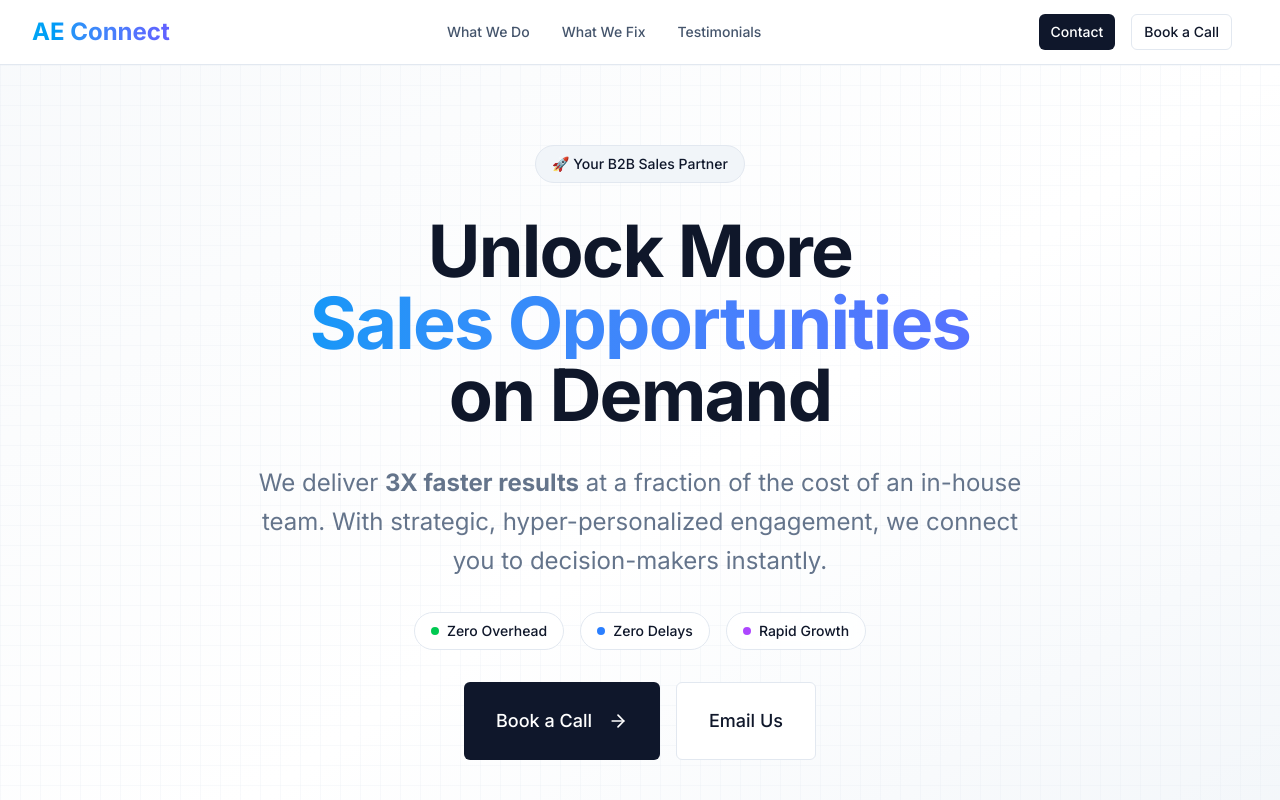
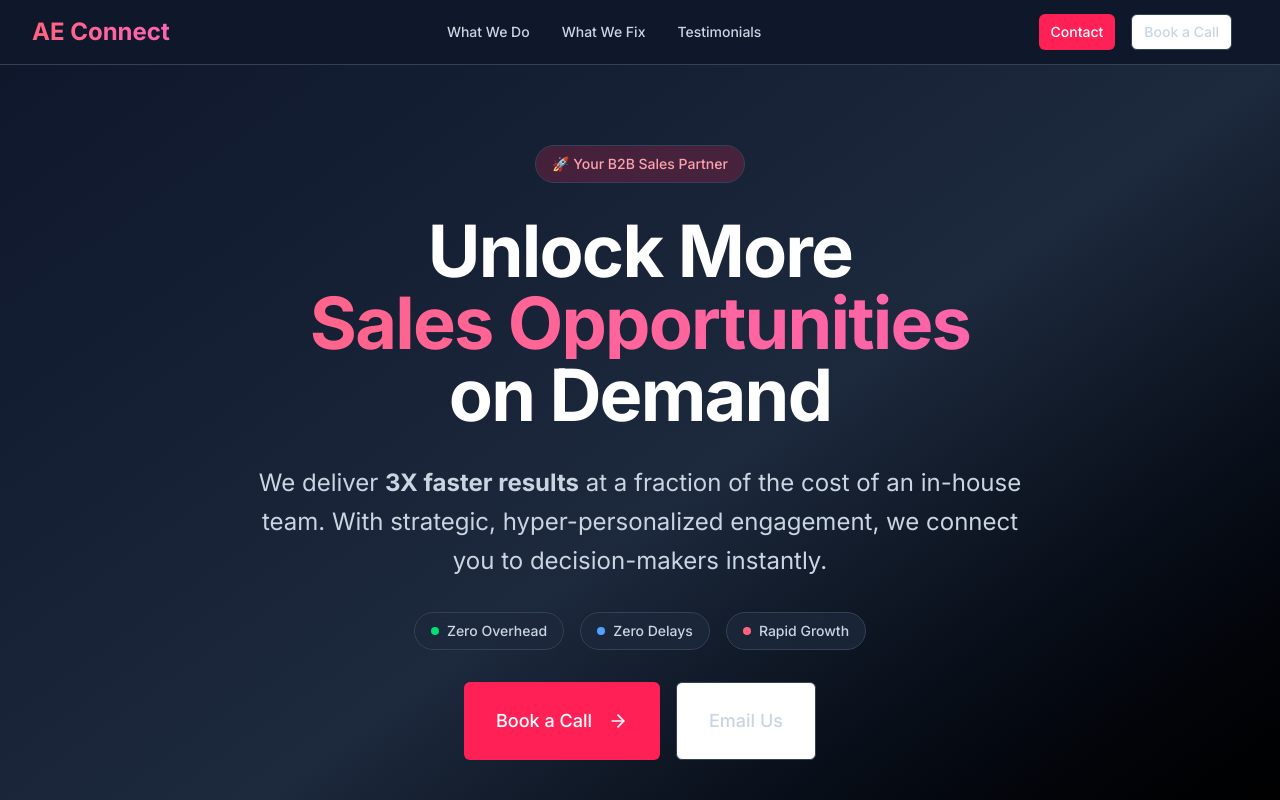
Before and after one commit to wilaine/aeconnect, a Next.js app in the folder ae-connect-landing/: page / in a window 1280 px wide. Shown: the top 800 px of the page. Built offline with nearby package versions, Linux system fonts and the light colour scheme.

Commit message:
Update color scheme to red/pink theme with dark background

```diff
--- a/ae-connect-landing/src/app/globals.css
+++ b/ae-connect-landing/src/app/globals.css
@@ -2,25 +2,25 @@
 
 /* Custom theme variables */
 @theme {
-  --color-background: #ffffff;
-  --color-foreground: #0f172a;
-  --color-card: #ffffff;
-  --color-card-foreground: #0f172a;
-  --color-popover: #ffffff;
-  --color-popover-foreground: #0f172a;
-  --color-primary: #0f172a;
+  --color-background: #0f172a;
+  --color-foreground: #f8fafc;
+  --color-card: #1e293b;
+  --color-card-foreground: #f8fafc;
+  --color-popover: #1e293b;
+  --color-popover-foreground: #f8fafc;
+  --color-primary: #e11d48;
   --color-primary-foreground: #f8fafc;
-  --color-secondary: #f1f5f9;
-  --color-secondary-foreground: #0f172a;
-  --color-muted: #f1f5f9;
-  --color-muted-foreground: #64748b;
-  --color-accent: #f1f5f9;
-  --color-accent-foreground: #0f172a;
+  --color-secondary: #334155;
+  --color-secondary-foreground: #f8fafc;
+  --color-muted: #475569;
+  --color-muted-foreground: #94a3b8;
+  --color-accent: #e11d48;
+  --color-accent-foreground: #f8fafc;
   --color-destructive: #ef4444;
   --color-destructive-foreground: #f8fafc;
-  --color-border: #e2e8f0;
-  --color-input: #e2e8f0;
-  --color-ring: #0f172a;
+  --color-border: #334155;
+  --color-input: #334155;
+  --color-ring: #e11d48;
   --radius: 0.75rem;
 }
 
--- a/ae-connect-landing/src/components/hero.tsx
+++ b/ae-connect-landing/src/components/hero.tsx
@@ -9,9 +9,9 @@ import { siteConfig } from "@/config/site"
 
 export function Hero() {
   return (
-    <section className="relative min-h-screen flex items-center justify-center overflow-hidden bg-gradient-to-br from-slate-50 via-white to-slate-100">
+    <section className="relative min-h-screen flex items-center justify-center overflow-hidden bg-gradient-to-br from-slate-900 via-slate-800 to-black">
       {/* Background Pattern */}
-      <div className="absolute inset-0 bg-grid-slate-200/50 opacity-50" />
+      <div className="absolute inset-0 bg-grid-slate-700/30 opacity-50" />
 
       <div className="relative container max-w-7xl px-4 sm:px-6 lg:px-8 py-20">
         <div className="text-center space-y-8">
@@ -21,7 +21,7 @@ export function Hero() {
             animate={{ opacity: 1, y: 0 }}
             transition={{ duration: 0.5 }}
           >
-            <Badge variant="secondary" className="px-4 py-2 text-sm font-medium">
+            <Badge variant="secondary" className="px-4 py-2 text-sm font-medium bg-rose-500/20 text-rose-300 border-rose-500/30">
               🚀 Your B2B Sales Partner
             </Badge>
           </motion.div>
@@ -33,9 +33,9 @@ export function Hero() {
             transition={{ duration: 0.5, delay: 0.1 }}
             className="space-y-4"
           >
-            <h1 className="text-4xl md:text-6xl lg:text-7xl font-bold tracking-tight">
+            <h1 className="text-4xl md:text-6xl lg:text-7xl font-bold tracking-tight text-white">
               <span className="block">Unlock More</span>
-              <span className="block bg-gradient-to-r from-sky-500 to-indigo-500 bg-clip-text text-transparent">
+              <span className="block bg-gradient-to-r from-rose-400 to-pink-400 bg-clip-text text-transparent">
                 Sales Opportunities
               </span>
               <span className="block">on Demand</span>
@@ -47,7 +47,7 @@ export function Hero() {
             initial={{ opacity: 0, y: 20 }}
             animate={{ opacity: 1, y: 0 }}
             transition={{ duration: 0.5, delay: 0.2 }}
-            className="text-xl md:text-2xl text-muted-foreground max-w-3xl mx-auto leading-relaxed"
+            className="text-xl md:text-2xl text-slate-300 max-w-3xl mx-auto leading-relaxed"
           >
             We deliver <strong>3X faster results</strong> at a fraction of the cost of an in-house team.
             With strategic, hyper-personalized engagement, we connect you to decision-makers instantly.
@@ -60,17 +60,17 @@ export function Hero() {
             transition={{ duration: 0.5, delay: 0.3 }}
             className="flex flex-wrap justify-center gap-4 text-sm font-medium"
           >
-            <div className="flex items-center space-x-2 bg-white/80 backdrop-blur px-4 py-2 rounded-full border border-slate-200">
-              <span className="w-2 h-2 bg-green-500 rounded-full"></span>
-              <span>Zero Overhead</span>
+            <div className="flex items-center space-x-2 bg-slate-800/80 backdrop-blur px-4 py-2 rounded-full border border-slate-600">
+              <span className="w-2 h-2 bg-green-400 rounded-full"></span>
+              <span className="text-slate-300">Zero Overhead</span>
             </div>
-            <div className="flex items-center space-x-2 bg-white/80 backdrop-blur px-4 py-2 rounded-full border border-slate-200">
-              <span className="w-2 h-2 bg-blue-500 rounded-full"></span>
-              <span>Zero Delays</span>
+            <div className="flex items-center space-x-2 bg-slate-800/80 backdrop-blur px-4 py-2 rounded-full border border-slate-600">
+              <span className="w-2 h-2 bg-blue-400 rounded-full"></span>
+              <span className="text-slate-300">Zero Delays</span>
             </div>
-            <div className="flex items-center space-x-2 bg-white/80 backdrop-blur px-4 py-2 rounded-full border border-slate-200">
-              <span className="w-2 h-2 bg-purple-500 rounded-full"></span>
-              <span>Rapid Growth</span>
+            <div className="flex items-center space-x-2 bg-slate-800/80 backdrop-blur px-4 py-2 rounded-full border border-slate-600">
+              <span className="w-2 h-2 bg-rose-400 rounded-full"></span>
+              <span className="text-slate-300">Rapid Growth</span>
             </div>
           </motion.div>
 
@@ -81,13 +81,13 @@ export function Hero() {
             transition={{ duration: 0.5, delay: 0.4 }}
             className="flex flex-col sm:flex-row gap-4 justify-center"
           >
-            <Button asChild size="lg" className="text-lg px-8 py-6 h-auto">
+            <Button asChild size="lg" className="text-lg px-8 py-6 h-auto bg-rose-500 hover:bg-rose-600 text-white">
               <Link href="#contact" className="flex items-center space-x-2">
                 <span>Book a Call</span>
                 <ArrowRight className="w-5 h-5" />
               </Link>
             </Button>
-            <Button asChild size="lg" variant="outline" className="text-lg px-8 py-6 h-auto">
+            <Button asChild size="lg" variant="outline" className="text-lg px-8 py-6 h-auto border-slate-600 text-slate-300 hover:bg-slate-800 hover:text-white">
               <Link href={siteConfig.links.email}>Email Us</Link>
             </Button>
           </motion.div>
@@ -101,7 +101,7 @@ export function Hero() {
           >
             <Link
               href="#about"
-              className="inline-flex flex-col items-center space-y-2 text-muted-foreground hover:text-primary transition-colors"
+              className="inline-flex flex-col items-center space-y-2 text-slate-400 hover:text-rose-400 transition-colors"
             >
               <span className="text-sm font-medium">Explore More</span>
               <motion.div
--- a/ae-connect-landing/src/components/navbar.tsx
+++ b/ae-connect-landing/src/components/navbar.tsx
@@ -24,12 +24,12 @@ export function Navbar() {
     <header className={cn(
       "sticky top-0 z-50 w-full border-b transition-all duration-300",
       isScrolled
-        ? "bg-white/95 backdrop-blur supports-[backdrop-filter]:bg-white/60 border-slate-200"
-        : "bg-white border-slate-200"
+        ? "bg-slate-900/95 backdrop-blur supports-[backdrop-filter]:bg-slate-900/60 border-slate-700"
+        : "bg-slate-900 border-slate-700"
     )}>
       <div className="container flex h-16 max-w-7xl items-center justify-between px-4 sm:px-6 lg:px-8">
         <Link href="/" className="flex items-center space-x-2">
-          <span className="text-2xl font-bold bg-gradient-to-r from-sky-500 to-indigo-500 bg-clip-text text-transparent">
+          <span className="text-2xl font-bold bg-gradient-to-r from-rose-400 to-pink-400 bg-clip-text text-transparent">
             {siteConfig.name}
           </span>
         </Link>
@@ -40,7 +40,7 @@ export function Navbar() {
             <Link
               key={item.href}
               href={item.href}
-              className="text-sm font-medium text-slate-600 transition-colors hover:text-slate-900"
+              className="text-sm font-medium text-slate-300 transition-colors hover:text-rose-400"
             >
               {item.title}
             </Link>
@@ -48,10 +48,10 @@ export function Navbar() {
         </nav>
 
         <div className="flex items-center space-x-4">
-          <Button asChild size="sm" className="hidden md:inline-flex">
+          <Button asChild size="sm" className="hidden md:inline-flex bg-rose-500 hover:bg-rose-600 text-white">
             <Link href={siteConfig.links.email}>Contact</Link>
           </Button>
-          <Button asChild size="sm" variant="outline" className="hidden md:inline-flex">
+          <Button asChild size="sm" variant="outline" className="hidden md:inline-flex border-slate-600 text-slate-300 hover:bg-slate-800 hover:text-white">
             <Link href="#contact">Book a Call</Link>
           </Button>
 
```
